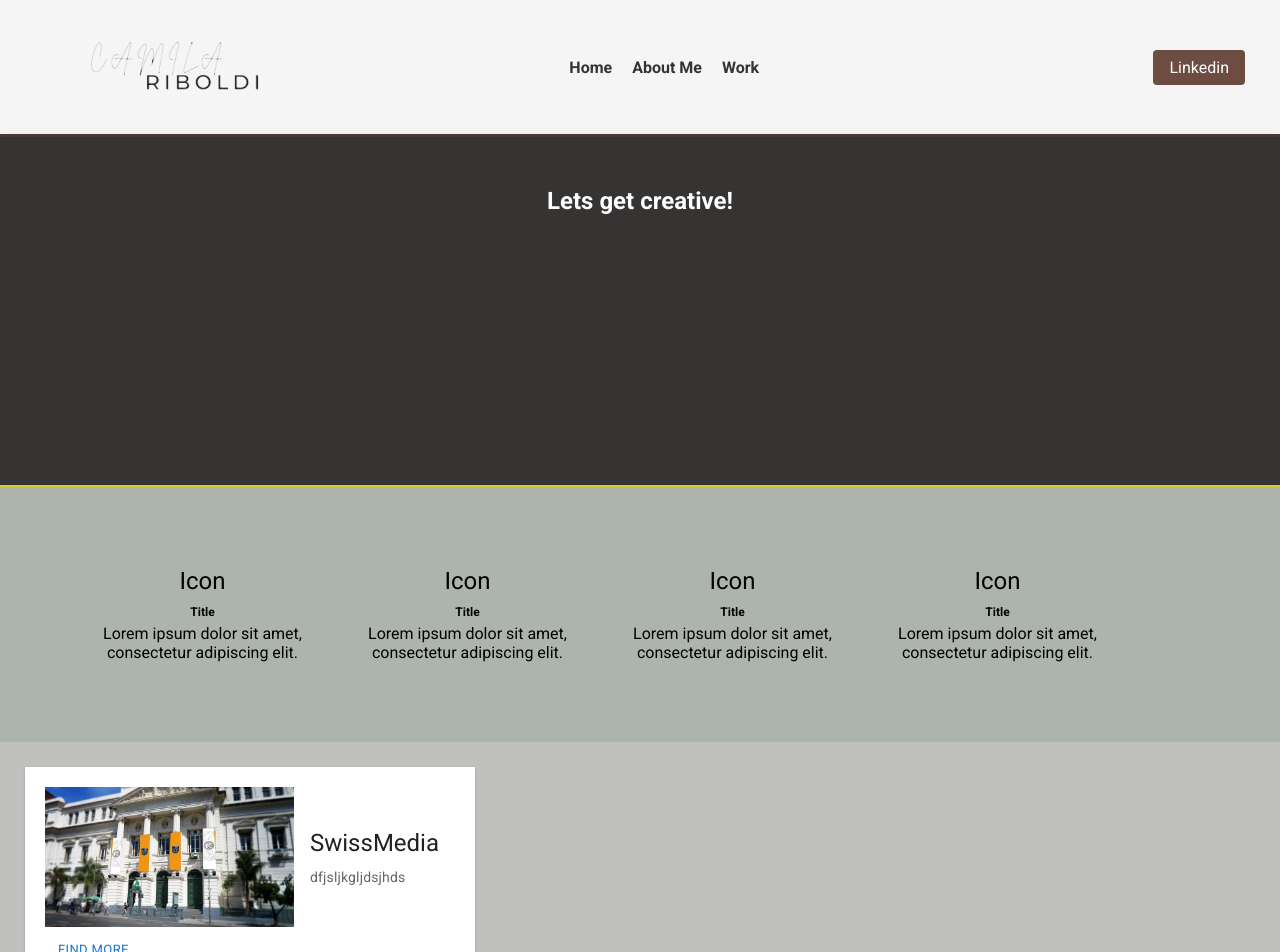
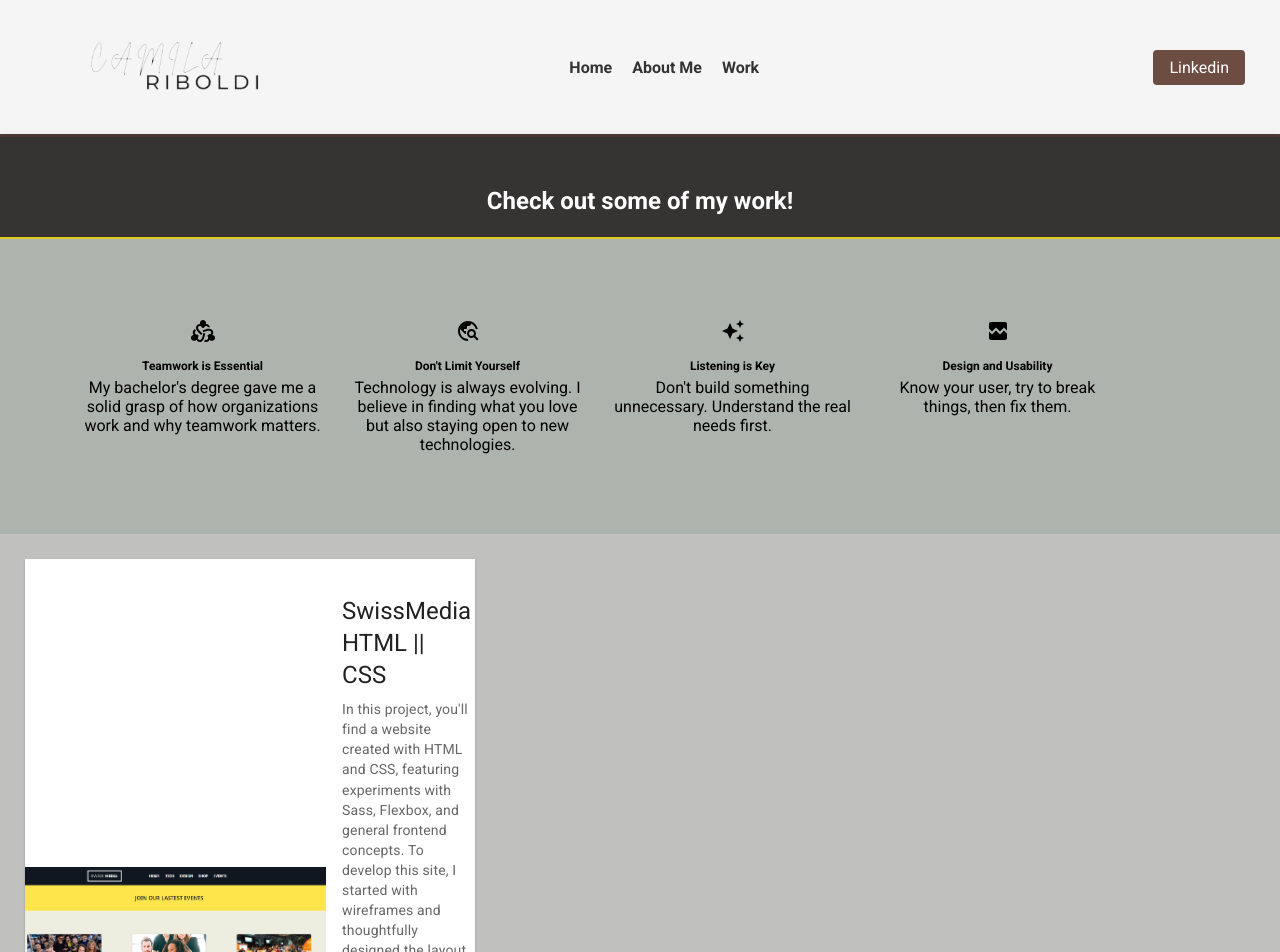
Before and after one commit to riboldicamila/camila-riboldi-portfolio, a React (Create React App) app: page /my-work in a window 1280 px wide. Shown: the top 952 px of the page. Built offline with nearby package versions, Linux system fonts and the light colour scheme.

Commit message:
my work tab changes

```diff
--- a/src/Components/MyWork/MyWork.css
+++ b/src/Components/MyWork/MyWork.css
@@ -35,3 +35,7 @@
 .my-work-card {
   width: 100%;
 }
+
+.my-work-tab .banner {
+  height: 100px;
+}
--- a/src/Components/MyWork/MyWork.js
+++ b/src/Components/MyWork/MyWork.js
@@ -1,37 +1,73 @@
 import React from "react";
+import MyWorkCard from "./MyWorkCard";
+import TextCard from "./TextCard";
+
+import swissMedia from "./swissMedia-html.png";
+import TravelExploreIcon from "@mui/icons-material/TravelExplore";
+import Diversity2Icon from "@mui/icons-material/Diversity2";
+import AutoAwesomeIcon from "@mui/icons-material/AutoAwesome";
+import BrokenImageIcon from "@mui/icons-material/BrokenImage";
+
 import "./MyWork.css";
-import MyWorkCard from "./MyWorkCard";
-
-import university from "../AboutMe/uba-photo.jpg";
-import TextCard from "./TextCard";
 
 function MyWork() {
   return (
     <div className="my-work-tab">
       <div className="banner">
-        <h2>Lets get creative!</h2>
+        <h2>Check out some of my work!</h2>
       </div>
 
       <div className="knowledge-cards">
-        <TextCard />
-        <TextCard />
-        <TextCard />
-        <TextCard />
+        <TextCard
+          icon={Diversity2Icon}
+          title={"Teamwork is Essential"}
+          text={
+            "My bachelor's degree gave me a solid grasp of how organizations work and why teamwork matters."
+          }
+        />
+        <TextCard
+          icon={TravelExploreIcon}
+          title={"Don't Limit Yourself"}
+          text={
+            "Technology is always evolving. I believe in finding what you love but also staying open to new technologies."
+          }
+        />
+        <TextCard
+          icon={AutoAwesomeIcon}
+          title={"Listening is Key"}
+          text={
+            "Don't build something unnecessary. Understand the real needs first."
+          }
+        />
+        <TextCard
+          icon={BrokenImageIcon}
+          title={"Design and Usability"}
+          text={" Know your user, try to break things, then fix them."}
+        />
       </div>
 
       <div className="card-block">
         <MyWorkCard
-          image={university}
+          image={swissMedia}
+          title="SwissMedia HTML || CSS"
+          text="In this project, you'll find a website created with HTML and CSS, featuring experiments with Sass, Flexbox, and general frontend concepts.
+          To develop this site, I started with wireframes and thoughtfully designed the layout of each tab and page. The final product is deployed and available at GitHub Pages.
+          The project uses several libraries and technologies, including:
+          HTML
+          CSS
+          Sass
+          Bootstrap
+          Google Fonts
+          Animate.css
+          Explore the various features and styles incorporated in this project!"
+        />
+        <MyWorkCard
+          image={swissMedia}
           title="SwissMedia"
           text="dfjsljkgljdsjhds"
         />
         <MyWorkCard
-          image={university}
-          title="SwissMedia"
-          text="dfjsljkgljdsjhds"
-        />
-        <MyWorkCard
-          image={university}
+          image={swissMedia}
           title="SwissMedia"
           text="dfjsljkgljdsjhds"
         />
--- a/src/Components/MyWork/TextCard.js
+++ b/src/Components/MyWork/TextCard.js
@@ -1,12 +1,13 @@
-import React from 'react';
-import './TextCard.css'; // Importing the CSS file for styling
+import React from "react";
+import "./TextCard.css"; // Importing the CSS file for styling
 
-const TextCard = () => {
+const TextCard = ({ icon: Icon, title, text }) => {
   return (
     <div className="card">
-      <div className="card-icon">Icon</div>
-      <div className="card-title">Title</div>
-      <div className="card-text">Lorem ipsum dolor sit amet, consectetur adipiscing elit.</div>
+
+      <div className="card-icon"> <Icon /></div>
+      <div className="card-title">{title}</div>
+      <div className="card-text">{text}</div>
     </div>
   );
 };
```
Also changed, not shown: src/Components/MyWork/swissMedia-html.png (added).
